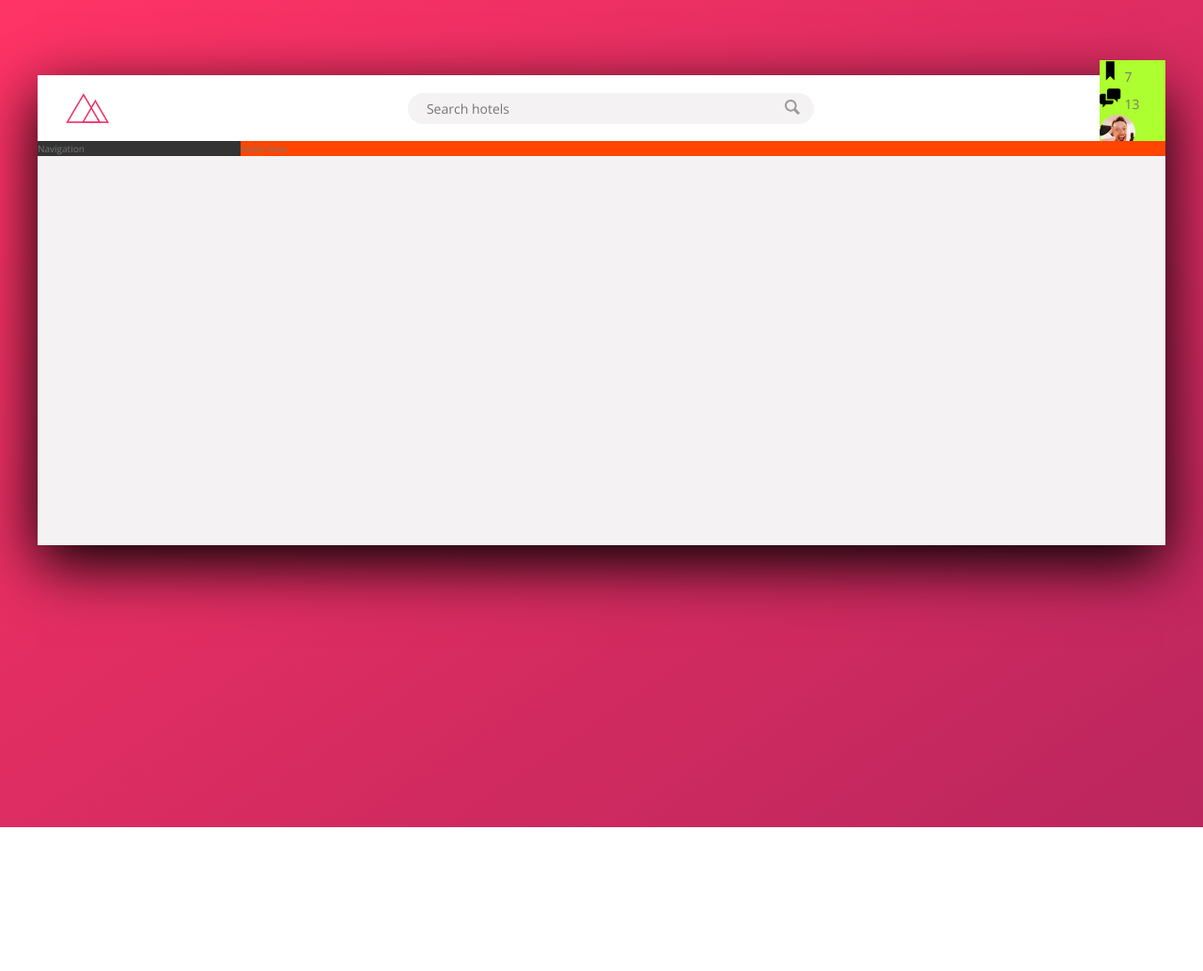
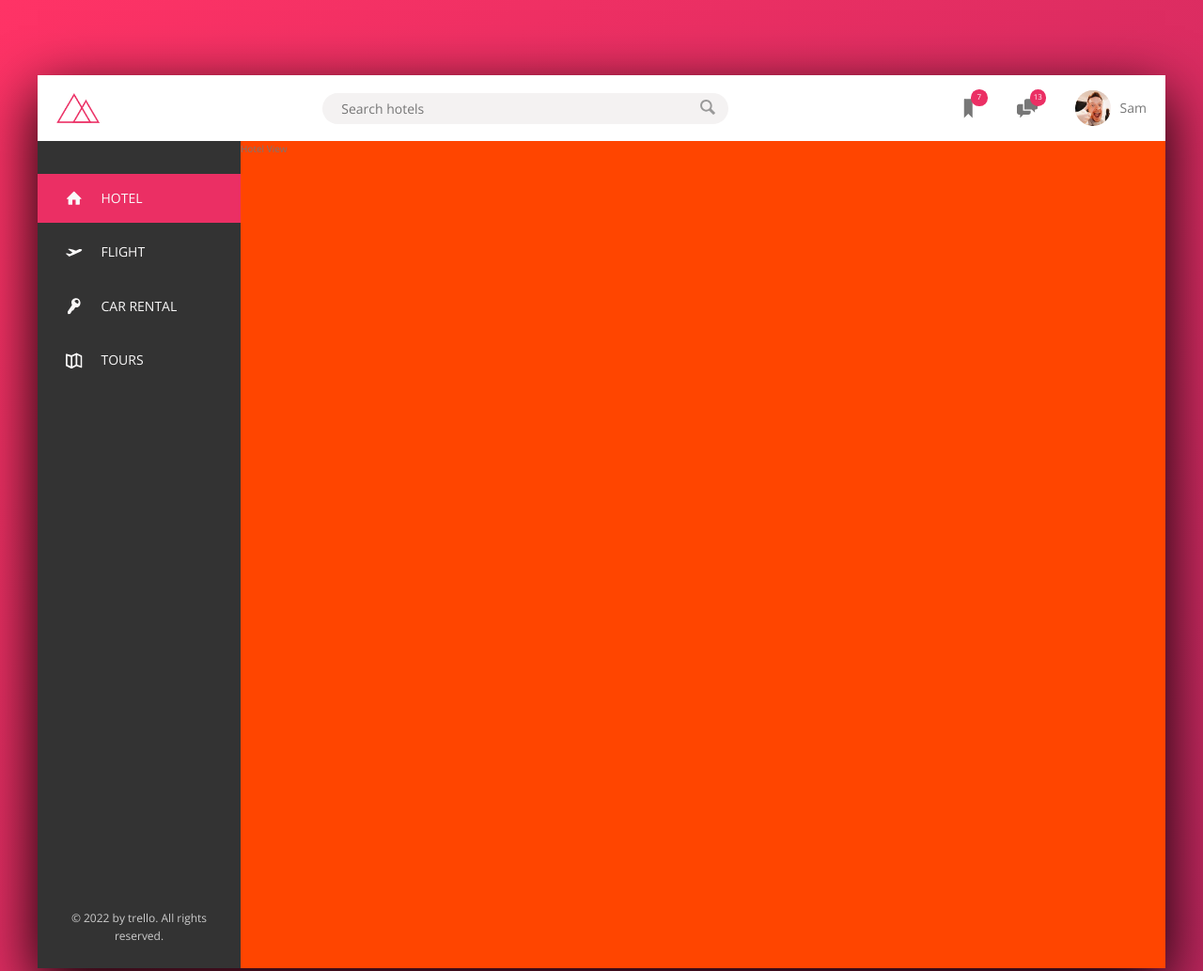
Before and after one commit to TrellixVulnTeam/Trello_5C2S, a website: page index.html in a window 1280 px wide. Shown: the top 1033 px of the page at 94% size. Before the commit the page ends 880 px from the top, so only its background shows below. Drawn offline with nearby package versions, Linux system fonts and the light colour scheme.

Commit message:
navigation

```diff
--- a/index.html
+++ b/index.html
@@ -57,7 +57,47 @@
       </header>
 
       <div class="content">
-        <nav class="sidebar">Navigation</nav>
+        <nav class="sidebar">
+          <ul class="side-nav">
+            <li class="side-nav__item side-nav__item--active">
+              <a href="#" class="side-nav__link">
+                <svg class="side-nav__icon">
+                  <use xlink:href="img/sprite.svg#icon-home"></use>
+                </svg>
+                <span>Hotel</span>
+              </a>
+            </li>
+
+            <li class="side-nav__item">
+              <a href="#" class="side-nav__link">
+                <svg class="side-nav__icon">
+                  <use xlink:href="img/sprite.svg#icon-aircraft-take-off"></use>
+                </svg>
+                <span>Flight</span>
+              </a>
+            </li>
+
+            <li class="side-nav__item">
+              <a href="#" class="side-nav__link">
+                <svg class="side-nav__icon">
+                  <use xlink:href="img/sprite.svg#icon-key"></use>
+                </svg>
+                <span>Car rental</span>
+              </a>
+            </li>
+
+            <li class="side-nav__item">
+              <a href="#" class="side-nav__link">
+                <svg class="side-nav__icon">
+                  <use xlink:href="img/sprite.svg#icon-map"></use>
+                </svg>
+                <span>Tours</span>
+              </a>
+            </li>
+          </ul>
+
+          <div class="legal">&copy; 2022 by trello. All rights reserved.</div>
+        </nav>
         <main class="hotel-view">Hotel View</main>
       </div>
     </div>
--- a/sass/_component.scss
+++ b/sass/_component.scss
@@ -1,7 +1,7 @@
 // LOGO
 .logo {
   height: 3.25rem;
-  margin-left: 3rem;
+  margin-left: 2rem;
 }
 
 // SEARCH
@@ -62,26 +62,119 @@
 
 // USER NAVIGATION
 .user-nav {
-  background-color: greenyellow;
+  align-self: stretch;
+
+  display: flex;
+  align-items: center;
+
+  & > * {
+    padding: 0 2rem;
+    cursor: pointer;
+    height: 100%;
+    display: flex;
+    align-items: center;
+  }
+
+  & > *:hover {
+    background-color: var(--color-grey-light-2);
+  }
+
   &__icon-box {
+    position: relative;
   }
 
   &__icon {
     height: 2.25rem;
     width: 2.25rem;
+    fill: var(--color-grey-dark-2);
   }
 
   &__notification {
-  }
+    font-size: 0.8rem;
+    height: 1.75rem;
+    width: 1.75rem;
+    border-radius: 50%;
+    background-color: var(--color-primary);
+    color: #fff;
+    position: absolute;
+    top: 1.5rem;
+    right: 1.1rem;
 
-  &__user {
+    display: flex;
+    justify-content: center;
+    align-items: center;
   }
 
   &__user-photo {
     height: 3.75rem;
     border-radius: 50%;
+    margin-right: 1rem;
+  }
+}
+
+//SIDE NAVIGATION
+.side-nav {
+  font-size: 1.4rem;
+  list-style: none;
+  margin-top: 3.5rem;
+
+  &__item {
+    position: relative;
+
+    &:not(:last-child) {
+      margin-bottom: 0.5rem;
+    }
   }
 
-  &__user-name {
+  &__item::before {
+    content: "";
+    position: absolute;
+    top: 0;
+    left: 0;
+    height: 100%;
+    width: 3px;
+    background-color: var(--color-primary);
+    transform: scaleY(0);
+    transition: transform 0.2s, width 0.4s cubic-bezier(1, 0, 0, 1) 0.2s,
+      background-color 0.1s;
+  }
+
+  &__item:hover::before,
+  &__item--active::before {
+    transform: scaleY(1);
+    width: 100%;
+  }
+
+  &__item:active::before {
+    background-color: var(--color-primary-light);
+  }
+
+  &__link:link,
+  &__link:visited {
+    color: var(--color-grey-light-1);
+    text-decoration: none;
+    text-transform: uppercase;
+    display: block;
+    padding: 1.5rem 3rem;
+    position: relative; // as we hover on list items were able to see the icon & words
+    z-index: 10;
+
+    display: flex;
+    align-items: center;
+  }
+
+  &__icon {
+    width: 1.75rem;
+    height: 1.75rem;
+    margin-right: 2rem;
+    fill: currentColor;
   }
 }
+
+// LEGAL TEXT
+.legal {
+  font-size: 1.2rem;
+  color: var(--color-grey-light-4);
+  text-align: center;
+  padding: 2.5rem;
+}
--- a/sass/_layout.scss
+++ b/sass/_layout.scss
@@ -26,11 +26,15 @@
   background-color: var(--color-grey-dark-1);
 
   flex: 0 0 18%; // grow shrink basis shorthand
+  display: flex;
+  flex-direction: column;
+  justify-content: space-between;
 }
 
 .hotel-view {
   background-color: #fff;
   background-color: orangered;
+  height: 88rem;
 
   flex: 1;
 }
```
Also changed, not shown: css/style.css.
